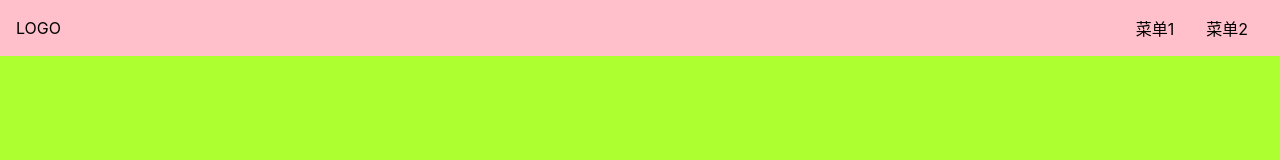
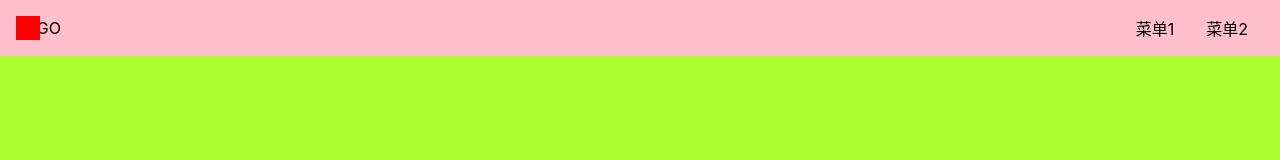
Before and after one commit to zzyo96/vue3_gulu, a Vue app: page /#/ in a window 1280 px wide. Shown: the top 160 px of the page. Built offline with nearby package versions, Linux system fonts and the light colour scheme.

Commit message:
添加toggleAside

```diff
--- a/src/components/Topnav.vue
+++ b/src/components/Topnav.vue
@@ -52,7 +52,16 @@ export default {
     }
   }
 
-  >.toggleMenu {}
+  >.toggleAside {
+    display: inline-block;
+    width: 24px;
+    height: 24px;
+    background: red;
+    position: absolute;
+    left: 16px;
+    top: 50%;
+    transform: translateY(-50%);
+  }
 
   @media (max-width:500px) {
     >.menu {
```
